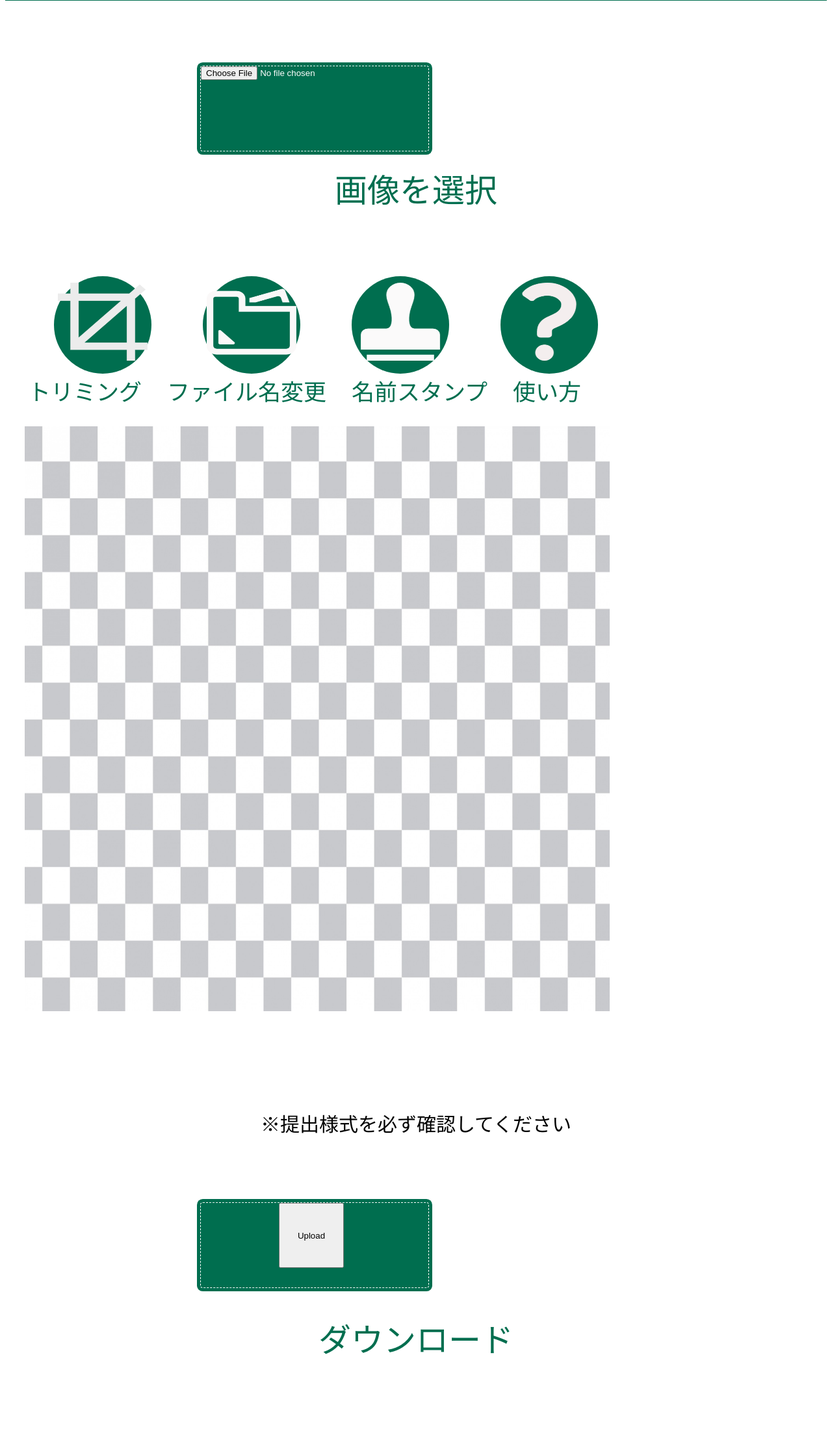
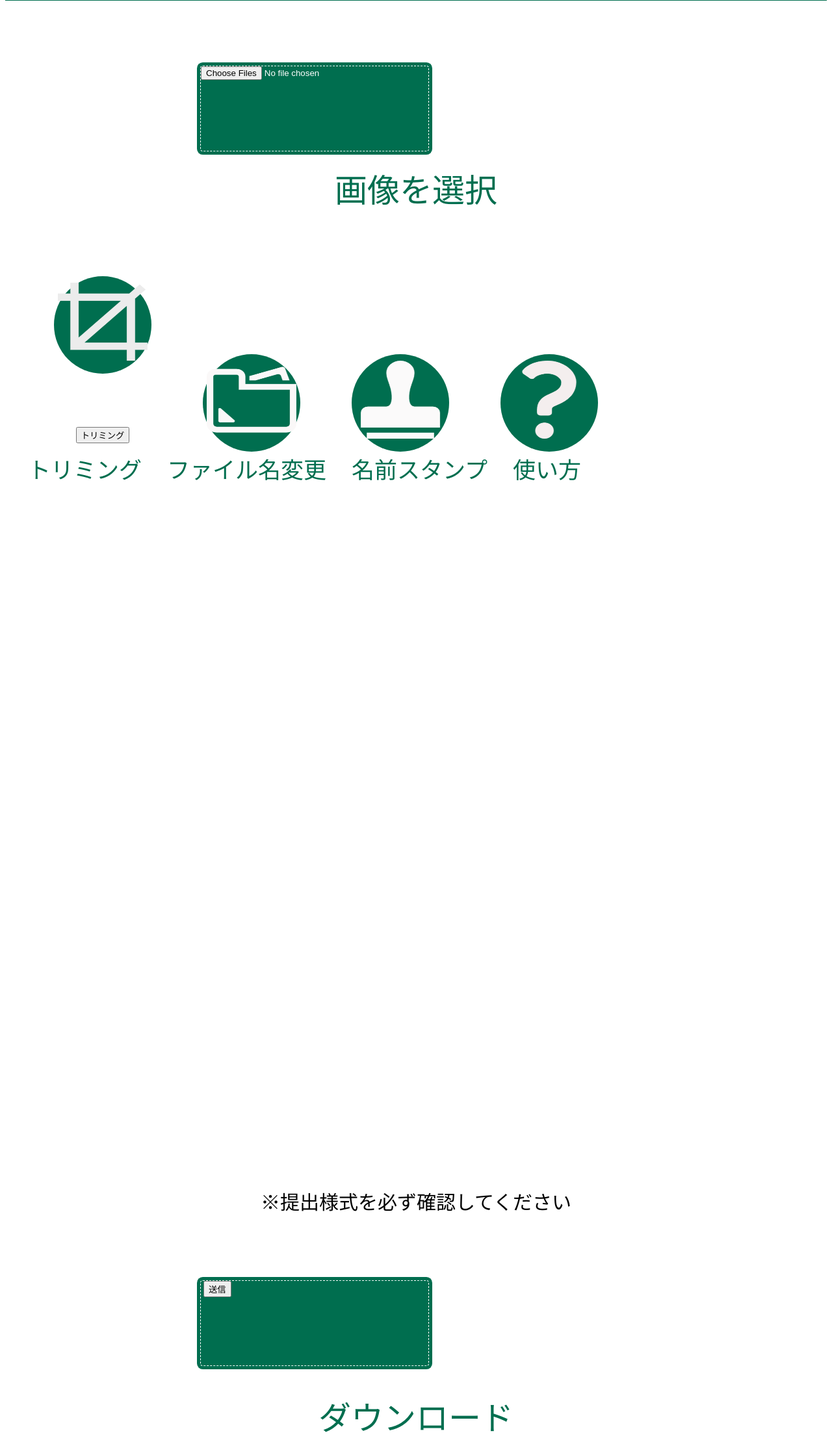
Before and after one commit to jack-app/web3_2021, a Flask app: page / in a window 1280 px wide. Shown: the part 307-2529 px from the top of the page at 65% size. Before the commit the page ends 2391 px from the top, so only its background shows below. Run offline with Flask 2, Linux system fonts and the light colour scheme; some libraries are stand-ins or nearby versions; some web fonts are replaced.

Commit message:
複数枚画像のアップロードとトリミングの機能

```diff
--- /dev/null
+++ b/static/library/js/crop.js
@@ -0,0 +1,142 @@
+document.addEventListener("DOMContentLoaded", function(){
+
+const imgview = document.getElementById("imgview");
+const cropArea = document.getElementById("cropArea");
+const cropimg = document.getElementById("cropimg");
+
+
+
+    window.onload = function() {
+        imgview.style.display = "flex";
+        cropArea.style.display ="none";
+        cropimg.style.display ="none";
+    }
+
+    const cropStart = function(){
+        if (fileNum == 0) {
+            return; //実行を停止
+            }
+        if(imgview.style.display=="flex"){
+            // noneで非表示
+            imgview.style.display ="none";
+        }else{
+            // blockで表示
+            imgview.style.display ="flex";
+        }
+
+        if(cropArea.style.display=="block"){
+            // noneで非表示
+            cropArea.style.display ="none";
+        }else{
+            // blockで表示
+            cropArea.style.display ="block";
+        }
+    }
+
+    var saveCount = 0;
+    imgview.addEventListener('click',function(e){
+        var t=e.target;
+        if(t.nodeName=="IMG"){
+          console.log(t.id);
+          saveCount = Number(t.id.slice(-1));
+        }
+      });
+
+
+    let cropper = null;
+    const cropAspectRatio = NaN; //Not a Number の略
+
+    const scaledWidth = 100;
+
+
+
+    const cropImage = function(){
+
+        if (fileNum == 0) {
+        return; //実行を停止
+        }
+        var image = new Image();
+
+        image.onload = function(){
+            var canvas = document.getElementById("sourceCanvas");
+            var scale = scaledWidth / image.width;
+            var ctx = canvas.getContext("2d");
+            canvas.width = image.width ;
+            canvas.height = image.height;
+            // canvas.style.width = String(canvas.width / devicePixelRatio) + "px";
+            // canvas.style.height = String(canvas.height / devicePixelRatio) + "px";
+            //console.log(String(canvas.height / devicePixelRatio));
+            ctx.drawImage(image, 0, 0, image.width, image.height, 0, 0, canvas.width, canvas.height);
+
+            if (cropper != null) {
+                // 画像を再読み込みした場合は破棄が必要
+                cropper.destroy();
+            }
+                cropper = new Cropper(canvas, {
+                    aspectRatio: cropAspectRatio,
+                    movable: false,
+                    scalable: false,
+                    zoomable: false,
+                    data: {
+                        width: canvas.width,
+                        height: canvas.width * 2
+                    },
+                    crop: function (event) {
+                        const croppedCanvas = document.getElementById("croppedCanvas");
+                        let ctx = croppedCanvas.getContext("2d");
+                        let croppedImageWidth = cropper.getData().width;
+                        //console.log(croppedImageWidth);
+                        croppedCanvas.width = cropper.getData().width;//本来の横幅
+                        croppedCanvas.height = cropper.getData().height;
+                        // croppedCanvas.style.width = String(croppedCanvas.width / devicePixelRatio) + "px";//見かけ上の横幅
+                        // croppedCanvas.style.height = String(croppedCanvas.height / devicePixelRatio) + "px";
+                        ctx.drawImage(image,
+                            event.detail.x, event.detail.y, event.detail.width, event.detail.height,
+                            0, 0, croppedCanvas.width, croppedCanvas.height);
+                    }
+                })
+            };
+        image.src = imgsrc[saveCount];
+    }
+
+    const cropEnd = function(){
+        const croppedCanvas = document.getElementById("croppedCanvas");
+        const imagePost = document.getElementById("imagePost");
+        var croppedview = document.getElementById("img_"+String(saveCount));
+        croppedview.src = croppedCanvas.toDataURL();
+        imagePost.src = croppedCanvas.toDataURL();
+
+    }
+
+    var crop_btn = document.getElementById("crop_btn");
+    crop_btn.addEventListener('click', cropStart, false);
+    crop_btn.addEventListener('click', cropImage, false);
+
+    var endCrop = document.getElementById("endCrop");
+    endCrop.addEventListener("click", cropEnd, false);
+    endCrop.addEventListener('click', cropStart, false);
+});
+
+
+
+    //デバイスにダウンローどするやつ
+    /*document.getElementById("save").onclick = (event) => {
+    let canvas = document.getElementById("croppedCanvas");
+    window.localStorage[`img${saveCount}`] = canvas.toDataURL("image/jpg");//base64方式のtxtで保存される、img1,2,3...
+    saveCount++;
+    //localstrageを消すにはlocalstrage.crear();
+    //間違えてsaveしてしまった時用の消す画面が必要？
+    if(saveCount>0){
+        var saveOK = document.createElement('p');
+        saveOK.textContent = "saveOK";
+        document.getElementById("body").appendChild(saveOK);
+    }
+    }
+
+    document.getElementById("download").onclick = (event) => {
+    let canvas = document.getElementById("croppedCanvas");
+    let link = document.createElement("a");
+    link.href = canvas.toDataURL("image/jpg");
+    link.download = "base_image.jpg";
+    link.click();
+    }*/
--- /dev/null
+++ b/static/library/js/file_up.js
@@ -0,0 +1,25 @@
+var fileNum = 0;
+var imgsrc = [];
+
+window.addEventListener('DOMContentLoaded', function(){
+    $(function() {
+            $('input[name="file[]"]').on("change",function(e){
+                let fs = this.files;
+                fileNum = fs.length;
+                imgsrc = [];
+                $("#imgview").html("");
+                for(let i=0; i < fileNum ;i++){
+                    let fR = new FileReader();
+                    fR.onload = function(e){
+                    imgsrc.push(e.target.result);
+                    $('<div>').appendTo('#imgview');
+                    $('<img>', { 'class':'pic', 'alt':fs[i].name, 'src': imgsrc[i], 'id': "img_"+String(i)}
+                    ).appendTo('#imgview');
+                    $('</div>').appendTo('#imgview');
+                }
+                fR.readAsDataURL(fs[i]);
+
+            }
+        });
+    })
+});
--- a/templates/index.html
+++ b/templates/index.html
@@ -6,31 +6,69 @@
  <div class="title">レポ太郎</div>
  <img src="../static/image/アセット 1.png" alt="" class="pict">
 </div>
+
 </header>
-<form method = "post" enctype = "multipart/form-data">
-<input type="file" name = "file" class="select-button" />
+<!-- <form method = "post" enctype = "multipart/form-data"> -->
+<input type="file" name = "file[]" class="select-button" id="file_up" multiple/>
 <div class="select">画像を選択</div>
 <div class="edit-icon">
-    <a><img src="../static/image/トリミングアイコン.png"　alt="" class="pic-1"></a>
+    <a><img src="../static/image/トリミングアイコン.png" alt="" class="pic-1" >
+        <button id="crop_btn">トリミング</button></a>
+
     <a><img src="../static/image/フォルダ.png" alt="" class="pic-1"></a>
     <a><img src="../static/image/判子のフリー素材1 (2).png" alt="" class="pic-1"></a>
     <a><img src="../static/image/クエスチョンマーク.png" alt="" class="pic-1"></a>
+
 </div>
 <div class="edit">
     <p>トリミング</p>
     <p>ファイル名変更</p>
     <p>名前スタンプ</p>
     <p>使い方</p>
+
 </div>
-<div class="preview">
-    <img src="../static/image/sozai_image_101085.jpg" alt="" class="pic">
+<div class="preview" id="imgview">
 </div>
+
+<div class="cropview" id="cropArea">
+    <table>
+        <tr>
+            <td><canvas id="sourceCanvas" width="1" height="1"></canvas></td>
+            <td></canvas></td>
+        </tr>
+        <tr>
+
+        </tr>
+    </table>
+    <button id="endCrop">終了</button>
+</div>
+
+<div id="cropimg">
+    <canvas id="croppedCanvas" width="1" height="1"></canvas>
+</div>
+
+
 <div class="warning">※提出様式を必ず確認してください</div>
 <div class="download-icon">
-  <input type = "submit" value = "Upload" class="pic-2" />
+    <form method="POST" action="../static/image/uploads" enctype="multipart/form-data">
+        <input type="image" id="imagePost" src="" alt="">
+        <input type="submit" value="送信" class="btn">
+    </form>
+
 </div>
 <div class="download">ダウンロード</div>
 </form>
+
+<link rel="stylesheet" type="text/css" media="all"
+    href="https://cdnjs.cloudflare.com/ajax/libs/cropperjs/1.5.6/cropper.css" />
+<script type="text/javascript" src="https://ajax.googleapis.com/ajax/libs/jquery/1.11.1/jquery.min.js"></script>
+<script type="text/javascript" src="https://cdnjs.cloudflare.com/ajax/libs/cropperjs/1.5.6/cropper.js"></script>
+
+
+<script src="../static/library/js/file_up.js"></script>
+<script src="../static/library/js/crop.js"></script>
+
+
 
 <style>
 @import url('https://fonts.googleapis.com/css2?family=Reggae+One&display=swap');
@@ -97,6 +135,7 @@ p {
 
 .preview {
     height: 1000px;
+    overflow-x:scroll;
 }
 
 .warning {
@@ -105,11 +144,12 @@ p {
     margin-top: 80px;
 }
 
+
 .pic {
-    width: 900px;
-    height: 900px;
+    width: 90%;
+    height: 90%;
+    margin: 50px;
     padding-left: 30px;
-    padding-top: 30px;
 }
 
 .select-button {
--- a/templates/layout.html
+++ b/templates/layout.html
@@ -5,6 +5,7 @@
     <meta name="viewport" content="width=device-width, initial-scale=1.0">
     <title>web3</title>
 
+
 </head>
 <body>
     {% block content %}{% endblock %}
```
